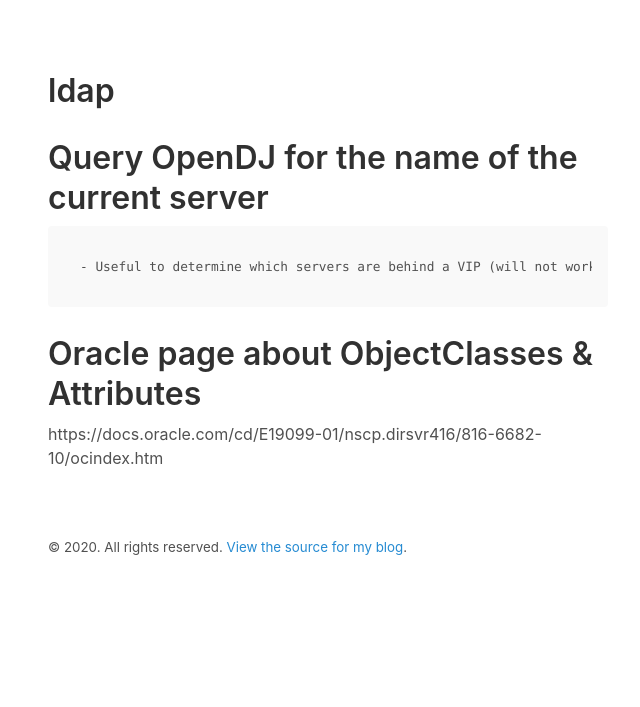
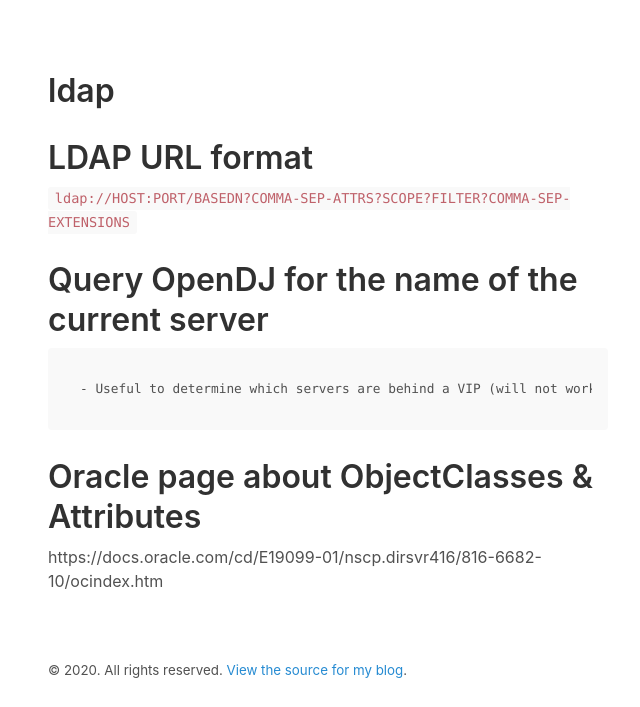
Before and after one commit to briankohles/briankohles.github.io, a Jekyll site: the page built from _wiki/ldap.md, in a window 1280 px wide, cut to the strip 207-914 px from the top of the page. Shown: the whole strip, without its empty margins (312-952 px from the left). Built offline with Jekyll 4.4.1, drawn with Linux system fonts in a browser that asks for light colours.

Commit message:
Update ldap.md

```diff
--- a/_wiki/ldap.md
+++ b/_wiki/ldap.md
@@ -7,6 +7,9 @@
 categories: wiki
 ---
 
+# LDAP URL format
+`ldap://HOST:PORT/BASEDN?COMMA-SEP-ATTRS?SCOPE?FILTER?COMMA-SEP-EXTENSIONS`
+
 # Query OpenDJ for the name of the current server
 	- Useful to determine which servers are behind a VIP (will not work thorugh VDS)
 ldapsearch -h ldap-b2e-labs.test.statefarm.com -p 2389 -D "cn=directory manager" -j /opt/opendj/.dirpwd -b "cn=System Information,cn=monitor" -s base "(objectclass=*)" "systemName"
```
